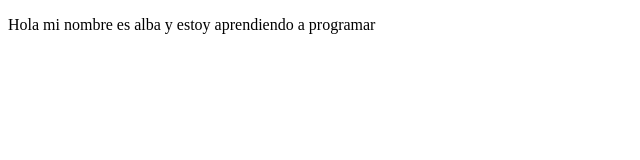
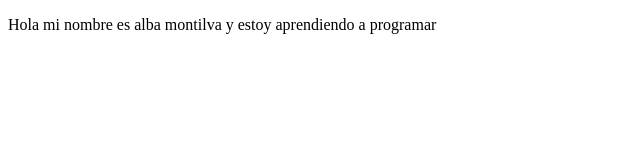
Before and after one commit to montilva74/proyectoDemoCursoPrework, a plain HTML site: page index.html in a window 1280 px wide. Shown: the whole page, without its empty margins (0-640 px from the left). Drawn offline with Linux system fonts and the light colour scheme.

Commit message:
cambios agregamos

```diff
--- a/index.html
+++ b/index.html
@@ -6,7 +6,7 @@
     <title>Hola Mundo</title>
 </head>
 <body>
-    <p>Hola mi nombre es alba y estoy aprendiendo
+    <p>Hola mi nombre es alba montilva y estoy aprendiendo
         a programar
     </p>
 </body>
```
